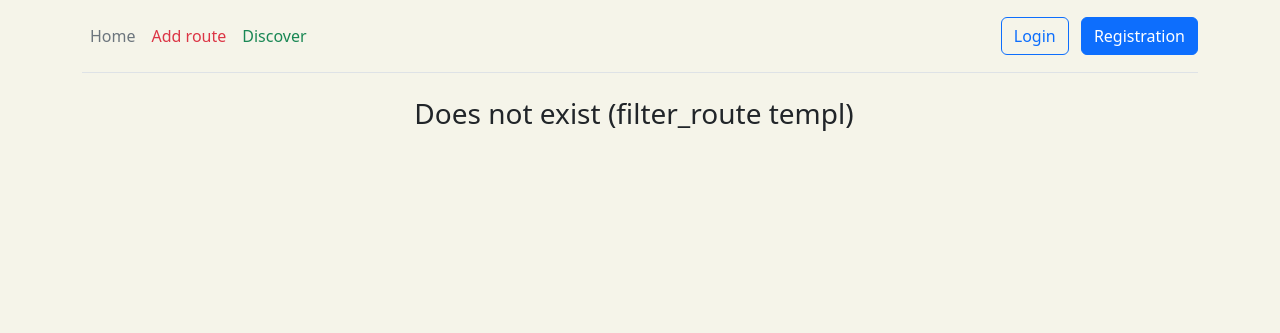
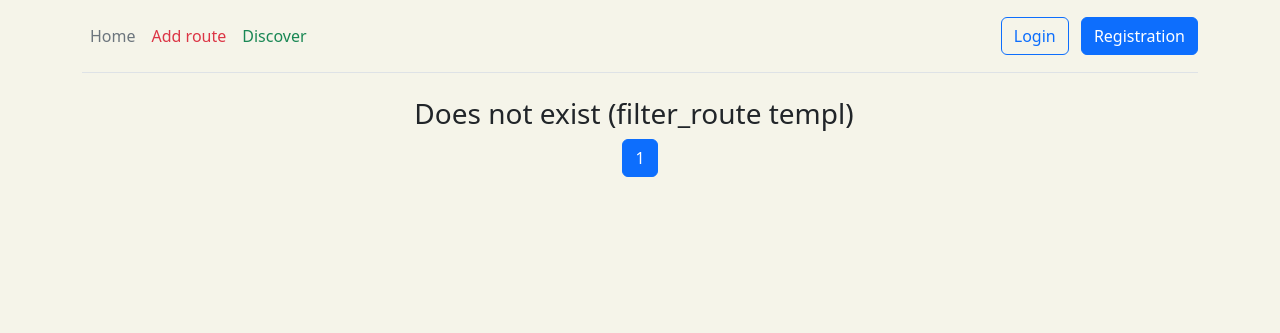
Before and after one commit to Shestalov/adventure_tours, a Django app: page /route/1/ in a window 1280 px wide. Shown: the top 333 px of the page. Run offline with Django 4.2, Linux system fonts and the light colour scheme; data comes from the database, SQL or seed files in the repository.

Commit message:
pagination

```diff
--- a/route/views.py
+++ b/route/views.py
@@ -12,6 +12,7 @@ from django.contrib.auth.models import User
 import os
 from utils.validations import validation_stopping, validation_route_type, validation_date
 from django.core.exceptions import ValidationError
+from django.core.paginator import Paginator
 
 
 def discover(request):
@@ -59,7 +60,22 @@ def filter_route(request, route_type=None, country=None, location=None):
                'location': itm[3], 'departure': itm[4], 'destination': itm[5],
                'description': itm[6], 'duration': itm[7], 'route_id': itm[8]} for itm in result_joining]
 
-    return render(request, 'route/filter_route.html', {'result': result})
+    #  paginator
+    paginator = Paginator(result, 3)
+    page_number = int(request.GET.get('page', default=1))
+    if page_number > paginator.num_pages:
+        page_number = 1
+
+    page_obj = paginator.get_page(page_number)
+    previous_page = page_obj.previous_page_number() if page_number > 1 else 1
+    next_page = page_obj.next_page_number() if page_number < paginator.num_pages else paginator.num_pages
+    all_pages = paginator.num_pages
+
+    return render(request, 'route/filter_route.html', {'page_obj': page_obj.object_list,
+                                                       'previous_page': previous_page,
+                                                       'next_page': next_page,
+                                                       'current_page': page_number,
+                                                       'all_pages': all_pages})
 
 
 def route_info(request, route_id):
--- a/templates/route/filter_route.html
+++ b/templates/route/filter_route.html
@@ -6,8 +6,8 @@
     <div class="container">
         <div class="row">
             <ul class="list-group">
-                {% if result %}
-                    {% for itm in result %}
+                {% if page_obj %}
+                    {% for itm in page_obj %}
                         <div class="card text-center col-md-10 mx-auto">
                             <div class="card-header">
                                 {
@@ -33,10 +33,32 @@
                         </div>
                         <br>
                     {% endfor %}
+
                 {% else %}
                     <h3 class="text-center">Does not exist (filter_route templ)</h3>
                 {% endif %}
             </ul>
+
+            {# pagination #}
+            <nav aria-label="Page navigation example">
+                <ul class="pagination mb-5 justify-content-center">
+                    {% if previous_page and previous_page < current_page %}
+                        <li class="page-item"><a class="page-link" href="?page=1">First</a></li>
+                        <li class="page-item"><a class="page-link" href="?page={{ previous_page }}">Previous</a></li>
+                        <li class="page-item"><a class="page-link" href="?page={{ previous_page }}">{{ previous_page }}</a></li>
+                    {% endif %}
+
+                    <li class="page-item active" aria-current="page">
+                        <a class="page-link" href="#">{{ current_page }} <span class="visually-hidden">(current)</span></a>
+                    </li>
+
+                    {% if next_page and current_page < all_pages %}
+                        <li class="page-item"><a class="page-link" href="?page={{ next_page }}">{{ next_page }}</a></li>
+                        <li class="page-item"><a class="page-link" href="?page={{ next_page }}">Next</a></li>
+                        <li class="page-item"><a class="page-link" href="?page={{ all_pages }}">Last ({{ all_pages }})</a></li>
+                    {% endif %}
+                </ul>
+            </nav>
         </div>
     </div>
 {% endblock %}
```
